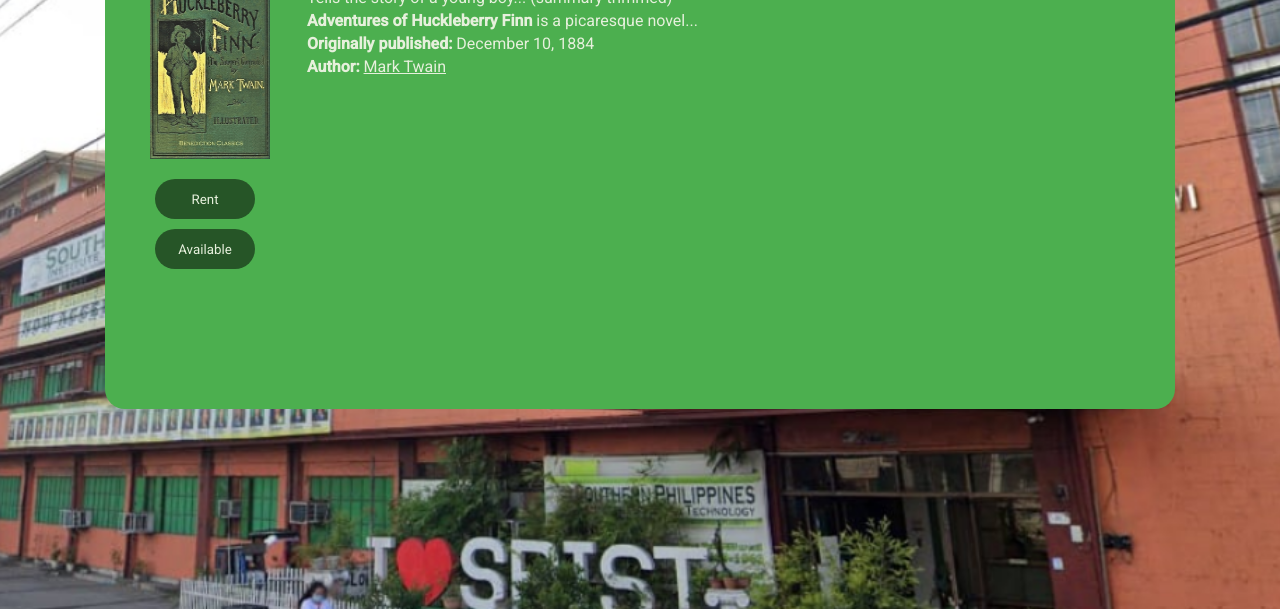
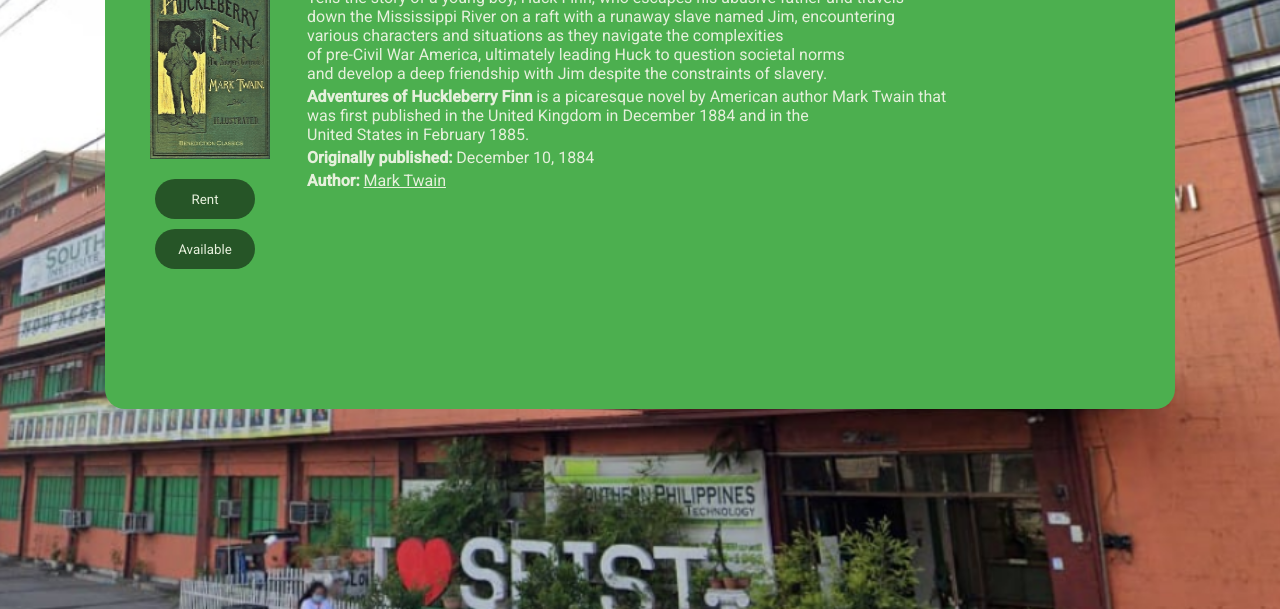
Before and after one commit to azzra11/REPONIJOWEL, a website: page REPONIJOWEL/components/modals/rentavailable.html in a window 1280 px wide. Shown: the part 191-800 px from the top of the page. Drawn offline with Linux system fonts and the light colour scheme.

Commit message:
modified

```diff
--- a/REPONIJOWEL/components/modals/rentavailable.html
+++ b/REPONIJOWEL/components/modals/rentavailable.html
@@ -135,8 +135,9 @@
 
       <div class="booksdetails">
         <h2>The Adventures of Huckleberry Finn</h2>
-        <p class="description">Tells the story of a young boy... (summary trimmed)</p>
-        <p class="summary"><strong>Adventures of Huckleberry Finn</strong> is a picaresque novel...</p>
+        <p class="description">Tells the story of a young boy, Huck Finn, who escapes his abusive father and travels <br>down the Mississippi River on a raft with a runaway slave named Jim, encountering <br>various characters and situations as they navigate the complexities<br>of pre-Civil War America, ultimately leading Huck to question societal norms<br> and develop a deep friendship with Jim despite the constraints of slavery.</p>
+        <p class="summary">
+          <strong>Adventures of Huckleberry Finn</strong> is a picaresque novel by American author Mark Twain that <br>was first published in the United Kingdom in December 1884 and in the <br>United States in February 1885.
         <p><strong>Originally published:</strong> December 10, 1884</p>
         <p><strong>Author:</strong> <a href="#">Mark Twain</a></p>
         <!-- More details... -->
```
